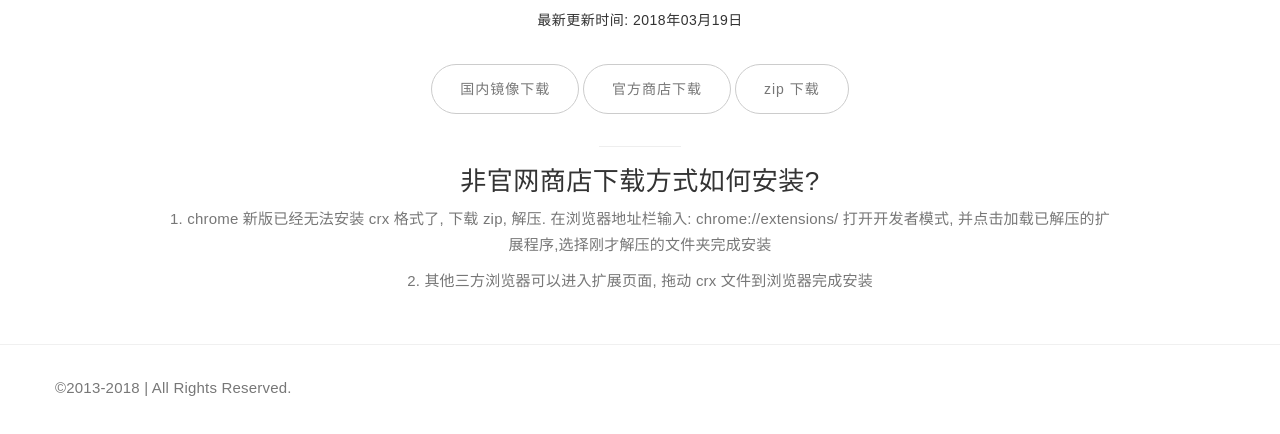
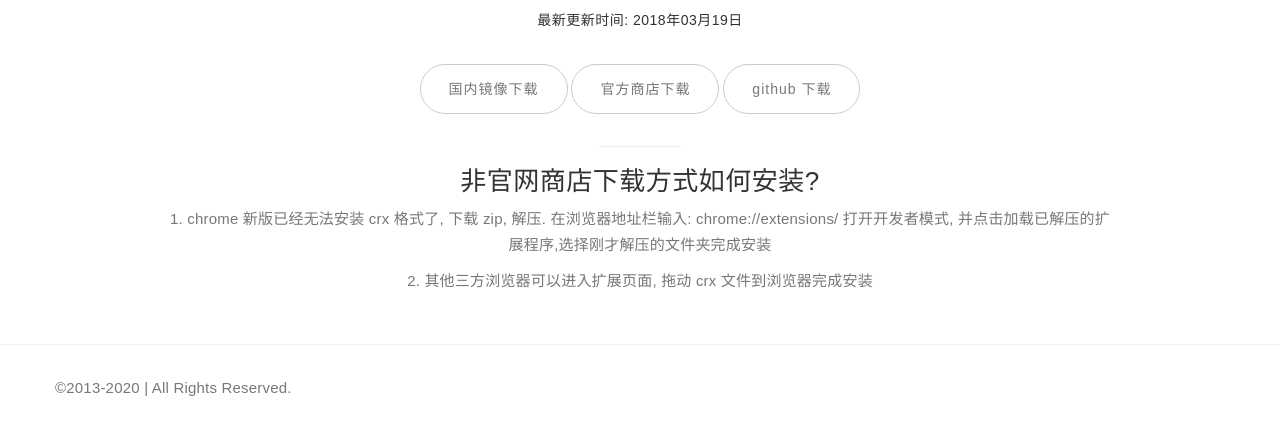
Before and after one commit to youmuyou/115-1, a plain HTML site: page themes/magnet/download.html in a window 1280 px wide. Shown: the part 192-626 px from the top of the page. Drawn offline with Linux system fonts and the light colour scheme.

Commit message:
[update]

```diff
--- a/themes/magnet/download.html
+++ b/themes/magnet/download.html
@@ -81,7 +81,7 @@
                             <a target="_blank" href="https://chrome.google.com/webstore/detail/115%E7%BD%91%E7%9B%98%E7%A6%BB%E7%BA%BF%E4%B8%8B%E8%BD%BD/jgcpgphpmecnbepkigkioamkdiallnai"
                                 class="btn btn-default">官方商店下载</a>
                             <a target="_blank" href="https://github.com/bluebabes/115/releases"
-                                class="btn btn-default">zip 下载</a>
+                                class="btn btn-default">github 下载</a>
 
                             <hr />
                             <h3>非官网商店下载方式如何安装?</h3>
@@ -101,7 +101,7 @@
     <footer style="padding:30px 0px;">
         <div class="container">
             <div class="row">
-                <p>©2013-2018 | All Rights Reserved.</p>
+                <p>©2013-2020 | All Rights Reserved.</p>
             </div>
         </div>
     </footer>
```
